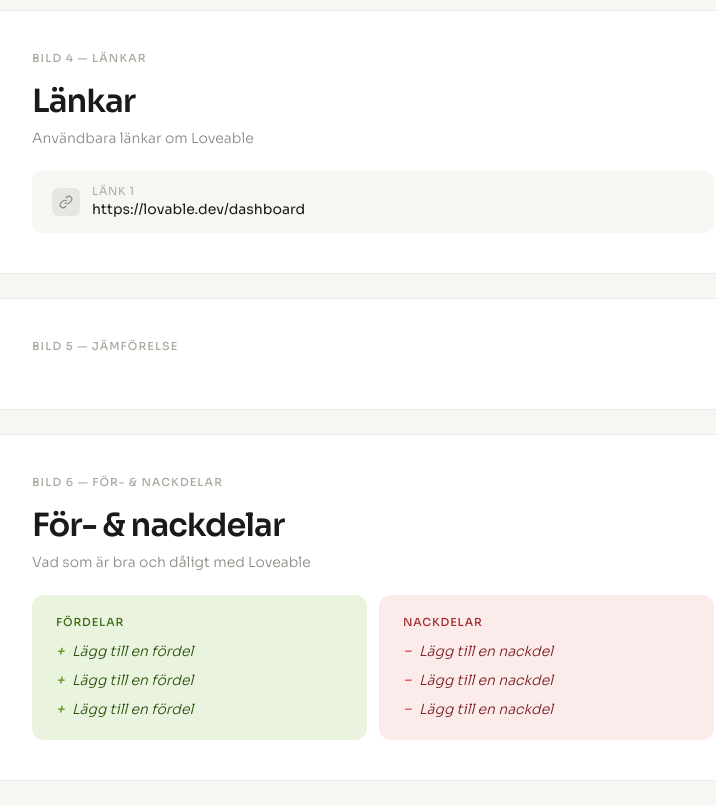
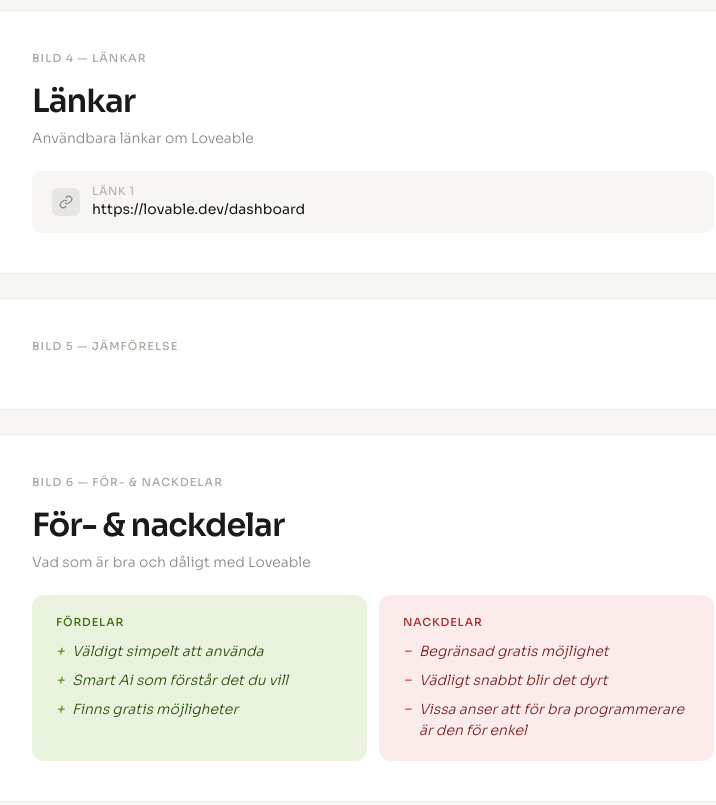
Before and after one commit to allinglindholmaxel-lab/loveable, a plain HTML site: page index.html in a window 1280 px wide. Shown: the part 969-1774 px from the top of the page, without its empty margins (267-983 px from the left). Drawn offline with Linux system fonts and the light colour scheme.

Commit message:
Update index.html

```diff
--- a/index.html
+++ b/index.html
@@ -91,17 +91,17 @@
       <div class="pos-box">
         <div class="box-label">Fördelar</div>
         <ul class="point-list">
-          <li class="placeholder">Lägg till en fördel</li>
-          <li class="placeholder">Lägg till en fördel</li>
-          <li class="placeholder">Lägg till en fördel</li>
+          <li class="placeholder">Väldigt simpelt att använda</li>
+          <li class="placeholder">Smart Ai som förstår det du vill</li>
+          <li class="placeholder">Finns gratis möjligheter</li>
         </ul>
       </div>
       <div class="neg-box">
         <div class="box-label">Nackdelar</div>
         <ul class="point-list">
-          <li class="placeholder">Lägg till en nackdel</li>
-          <li class="placeholder">Lägg till en nackdel</li>
-          <li class="placeholder">Lägg till en nackdel</li>
+          <li class="placeholder">Begränsad gratis möjlighet</li>
+          <li class="placeholder">Vädligt snabbt blir det dyrt</li>
+          <li class="placeholder">Vissa anser att för bra programmerare är den för enkel</li>
         </ul>
       </div>
     </div>
```
